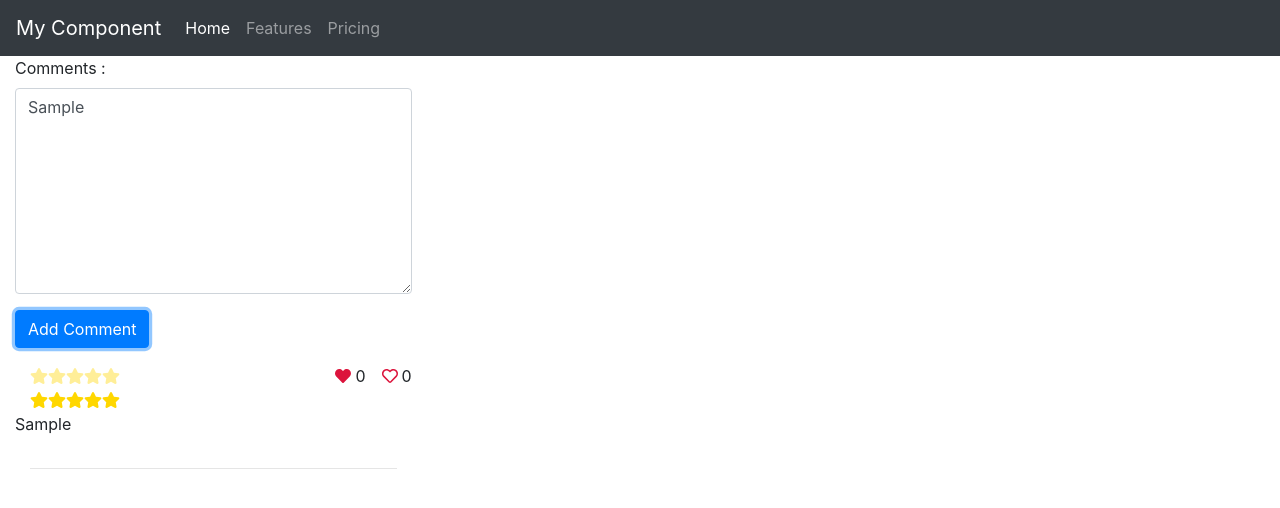
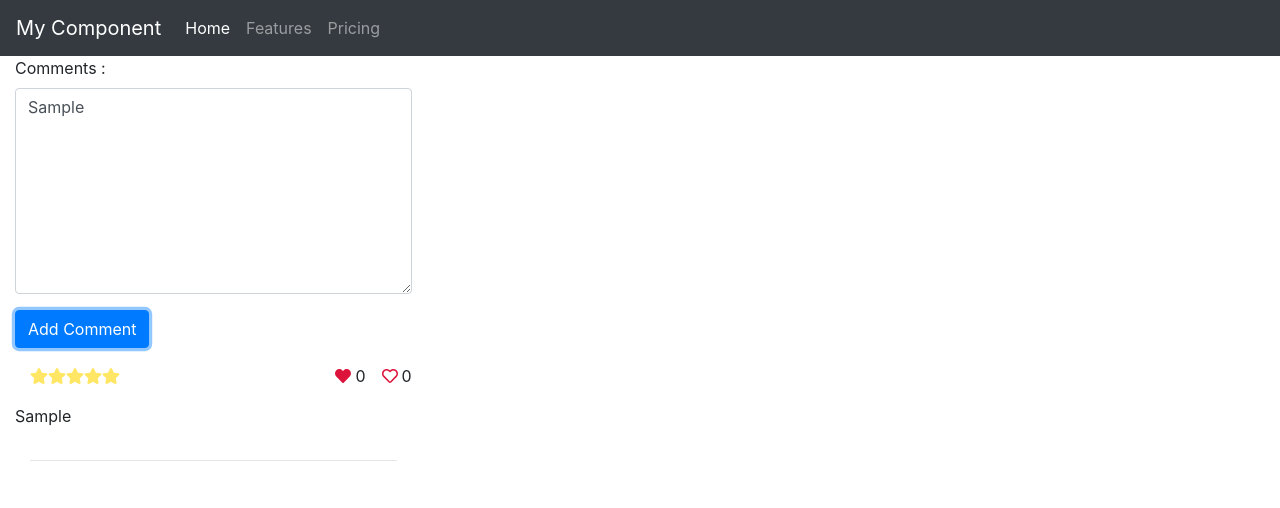
Before and after one commit to babackkh/AngularComments, an Angular app in the folder my-app-comments/: page / in a window 1280 px wide. Both pictures are taken after typing "Sample" into the empty fields and a click on the button "Add Comment". Shown: the top 508 px of the page. Built offline with nearby package versions, Linux system fonts and the light colour scheme.

Commit message:
CSS Hovers

```diff
--- a/my-app-comments/src/app/star/star.component.css
+++ b/my-app-comments/src/app/star/star.component.css
@@ -1,20 +1,30 @@
-.star-box{
+.container{
+    position: relative;
+}
+.star-box .width span{
     color: gold;
-    opacity: 0.4;
+    opacity: 0.2;
     cursor: pointer;
 }
-span:hover{
-    opacity: 1;
+.star-box .width span:hover{
+    opacity:1;
 }
-span:hover ~ span{
-    opacity: 1;
+.width span:hover ~ span{
+    opacity: 1 !important;
 }
 .width{
     width: 90px;
+}
+.starbox:hover{
+    display: none;
+    opacity:0;
 }
 .starbox{
     width: 90px;
     overflow: hidden !important;
     color: gold;
-    opacity: 1;
+    opacity: 0.5;
+    position: absolute;
+    top: 0;
+    z-index: -2;
 }
```
